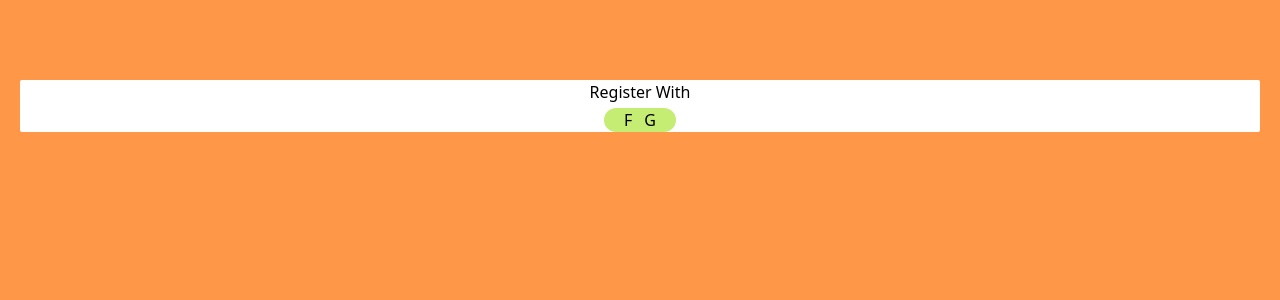
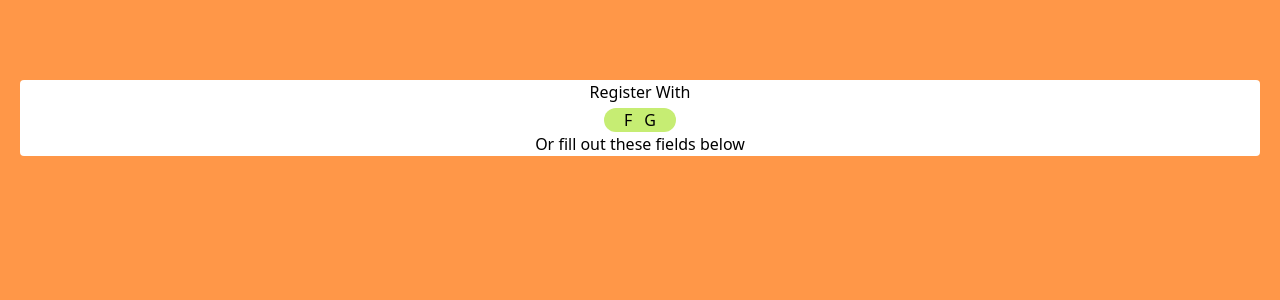
Before and after one commit to femnixx/RandomRepo, a React (Vite) app: page /signup in a window 1280 px wide. Shown: the top 300 px of the page. Built offline with nearby package versions, Linux system fonts and the light colour scheme.

Commit message:
Started building form fields

```diff
--- a/src/FE/SignUp2.tsx
+++ b/src/FE/SignUp2.tsx
@@ -4,13 +4,18 @@ const SignUp2 = () => {
   return (
     <div className='bg-[#FF9748] w-screen h-screen'>
           <div className='pt-20'>
-            <div className='rounded-xs flex text-center flex-col bg-white h-fit ml-5 mr-5'>
+            <div className='rounded-sm flex text-center flex-col bg-white h-fit ml-5 mr-5'>
               <p>Register With</p>
               <div className='mt-1 flex justify-center text-center'>
                 <div className='w-fit flex gap-x-3 bg-[#C6ED73] px-5 rounded-full'>
                   <p>F</p>
                   <p>G</p>
                 </div>
+              </div>
+              <p>Or fill out these fields below</p>
+              {/* For  fields */}
+              <div>
+
               </div>
             </div>
           </div>
```
